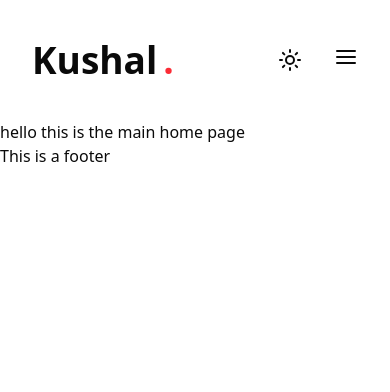
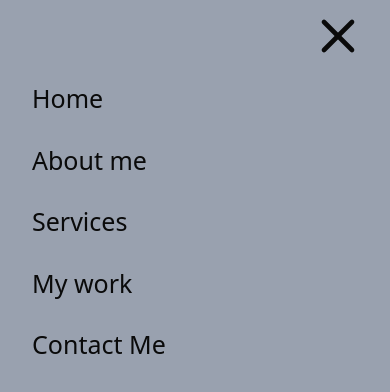
Before and after one commit to Kushal1715/Nextjs-Portfolio, a Next.js app in the folder portfolio/: page / in a window 390 px wide. Both pictures are taken after a click on the button 346 px from the left and 57 px from the top of the page. Shown: the top 392 px of the page. Built offline with nearby package versions, Linux system fonts and the light colour scheme.

Commit message:
making sidebar

```diff
--- a/portfolio/src/components/home/Navbar.tsx
+++ b/portfolio/src/components/home/Navbar.tsx
@@ -5,6 +5,7 @@ import {
   Moon,
   MoveUpRight,
   Sun,
+  X,
 } from "lucide-react";
 import React, { useEffect, useState } from "react";
 import { Button } from "../ui/button";
@@ -19,6 +20,7 @@ const navItems = [
 
 const Navbar = () => {
   const [scrolling, setScrolling] = useState(false);
+  const [openSidebar, setOpenSidebar] = useState(false);
 
   useEffect(() => {
     const handleScroll = () => {
@@ -33,8 +35,9 @@ const Navbar = () => {
     <div
       className={`${
         scrolling ? "border-b-1 border-gray-300" : ""
-      } sticky top-0 left-0 bg-gray-200s flex items-center justify-between px-8 py-3 xl:px-[100px] 2xl:px-[173px] 2xl:py-[20px] w-full h-[120px] z-50`}
+      } sticky top-0 left-0 bg-gray-200s   w-full h-[120px] z-50`}
     >
+      <div className="flex items-center justify-between relative px-8 py-3 xl:px-[100px] 2xl:px-[173px] 2xl:py-[20px]">
         <div>
           <h1 className="font-semibold text-[37px] xl:text-[45px] tracking-[0px] flex gap-1.5">
             Kushal<span className="text-red-500">.</span>
@@ -52,7 +55,7 @@ const Navbar = () => {
           ))}
         </div>
         <div className="flex items-center gap-8">
-        <div className="cursor-pointer">
+          <div className="cursor-pointer hidden lg:block">
             {/* <Moon /> */}
             <Sun />
           </div>
@@ -62,11 +65,39 @@ const Navbar = () => {
               <ArrowUpRight className="h-[20px] w-[20px]" />
             </button>
           </div>
-        <div>
-          <button className="lg:hidden text-[18px] cursor-pointer">
-            <AlignJustify />
+          <div className="cursor-pointer">
+            <button
+              className="lg:hidden text-[18px] "
+              onClick={() => setOpenSidebar(true)}
+            >
+              <AlignJustify className="h-9 w-9" />
             </button>
           </div>
+        </div>
+        {openSidebar && (
+          <div className="absolute lg:hidden right-0 top-0 min-h-screen bg-gray-400 w-full sm:w-1/2">
+            <div className="relative">
+              <div
+                className="absolute right-6 top-2 cursor-pointer"
+                onClick={() => setOpenSidebar(false)}
+              >
+                <X className="w-14 h-14" />
+              </div>
+            </div>
+            <div className="flex flex-col mt-20 ml-8 text-[25px] space-y-6">
+              {navItems.map((item) => (
+                <a
+                  key={item.id}
+                  href={`#${item.id}`}
+                  className=""
+                  onClick={() => setOpenSidebar(false)}
+                >
+                  {item.label}
+                </a>
+              ))}
+            </div>
+          </div>
+        )}
       </div>
     </div>
   );
```
Lines whose indentation alone changed are shown as unchanged.
